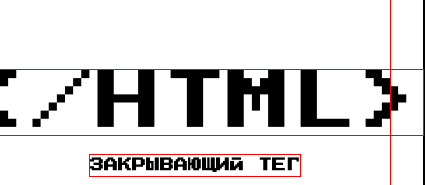
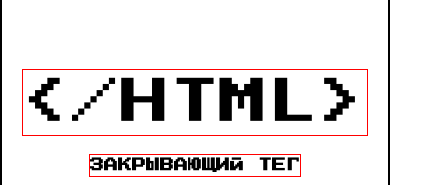
Before and after one commit to Alex-B-G-Spb/zakrivayuschiy-teg-f, a plain HTML site: page index.html in a window 390 px wide. Shown: the part 162-347 px from the top of the page, 425 px wide, since content can reach past the window. Drawn offline with Linux system fonts and the light colour scheme.

Commit message:
вторая попытка

```diff
--- a/styles/style.css
+++ b/styles/style.css
@@ -36,9 +36,7 @@
   align-content:center;
   margin-block-start: 102px;
   margin-block-end: 102px;
-  inline-size: clamp(1rem, -1.3364rem + 9.9688vw, 3rem);
   max-width: 700px;
-  width: 100%;
   border: 2px solid black;
   text-transform: uppercase;
   font-family: var(--title_font);
@@ -48,7 +46,7 @@
 }
 
 .header_title {
-  font-size: 65px;
+  font-size: var(--header-title-accent-size, clamp(3.0625rem, 2.7104rem + 1.5023vw, 4.0625rem));
   line-height: 65px;
   font-weight: 400;
 }
```
